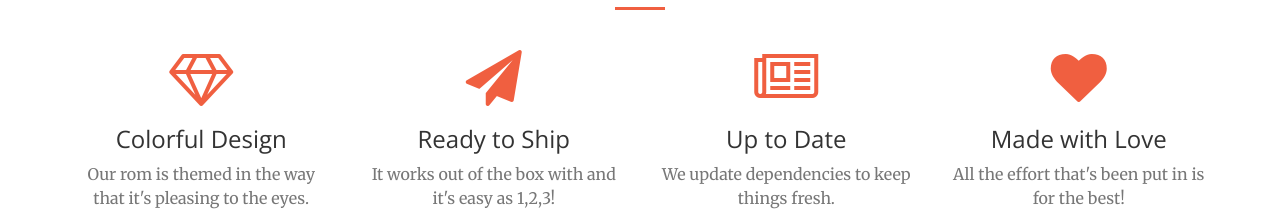
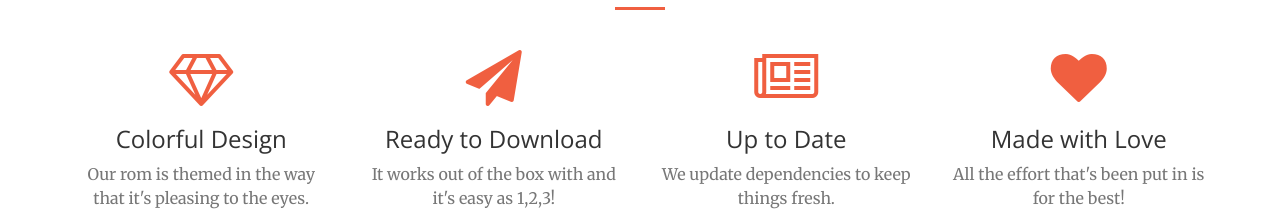
Before and after one commit to OmegaOS/OmegaOS.github.io, a plain HTML site: page index.html in a window 1280 px wide. Shown: the part 1340-1556 px from the top of the page. Drawn offline with nearby package versions, Linux system fonts and the light colour scheme; files that its build step writes are made by us from their sources.

Commit message:
Replace vague word

```diff
--- a/index.html
+++ b/index.html
@@ -133,7 +133,7 @@
                 <div class="col-lg-3 col-md-6 text-center">
                     <div class="service-box">
                         <i class="fa fa-4x fa-paper-plane text-primary sr-icons"></i>
-                        <h3>Ready to Ship</h3>
+                        <h3>Ready to Download</h3>
                         <p class="text-muted">It works out of the box with and it's easy as 1,2,3!</p>
                     </div>
                 </div>
```
